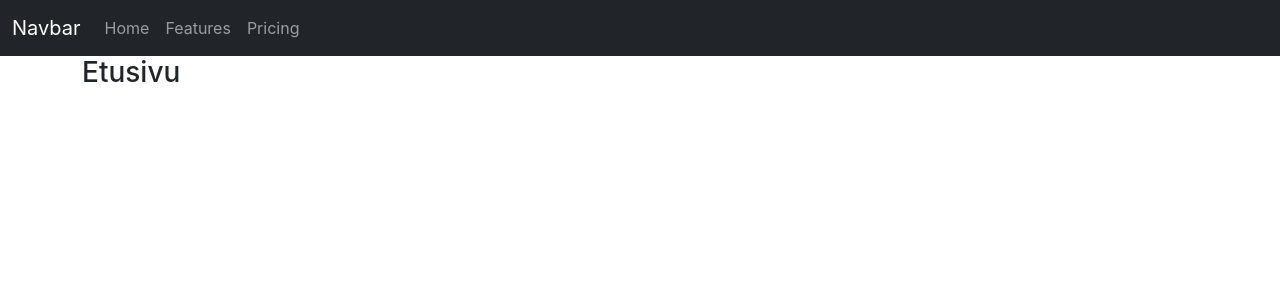
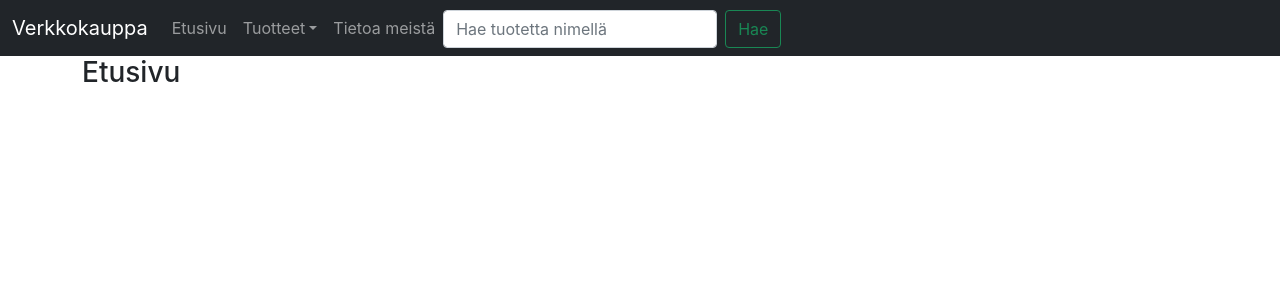
Before and after one commit to redcar312/VerkkopalveluR5, a React (Create React App) app in the folder verkkopalveluprojekti/: page / in a window 1280 px wide. Shown: the top 300 px of the page. Built offline with nearby package versions, Linux system fonts and the light colour scheme.

Commit message:
tyylittelyn aloitusta

```diff
--- a/verkkopalveluprojekti/src/NavBar.js
+++ b/verkkopalveluprojekti/src/NavBar.js
@@ -1,23 +1,73 @@
-import React from 'react';
-import {Link} from 'react-router-dom';
+import React from 'react'
+import { Link } from 'react-router-dom'
 
-export default function NavBar() {
-    return(
-  <nav className="navbar navbar-expand-lg navbar-dark bg-dark">
-    <div className="container-fluid">
-      <Link className="navbar-brand" to="/">Navbar</Link>
-      <button className="navbar-toggler" type="button" data-bs-toggle="collapse" data-bs-target="#navbarNavAltMarkup"
-        aria-controls="navbarNavAltMarkup" aria-expanded="false" aria-label="Toggle navigation">
-      <span className="navbar-toggler-icon"></span>
-      </button>
-      <div className="collapse navbar-collapse" id="navbarNavAltMarkup">
-        <div className="navbar-nav">
-          <Link className="nav-link" to="/">Home</Link>
-          <Link className="nav-link" to="/">Features</Link>
-          <Link className="nav-link" to="/">Pricing</Link>
+export default function NavBar () {
+  return (
+    <nav className='navbar navbar-expand-lg navbar-dark bg-dark'>
+      <div className='container-fluid'>
+        <Link className='navbar-brand' to='/'>
+          Verkkokauppa
+        </Link>
+        <button
+          className='navbar-toggler'
+          type='button'
+          data-bs-toggle='collapse'
+          data-bs-target='#navbarNavAltMarkup'
+          aria-controls='navbarNavAltMarkup'
+          aria-expanded='false'
+          aria-label='Toggle navigation'
+        >
+          <span className='navbar-toggler-icon'></span>
+        </button>
+        <div className='collapse navbar-collapse' id='navbarNavAltMarkup'>
+          <div className='navbar-nav'>
+            <Link className='nav-link' to='/'>
+              Etusivu
+            </Link>
+            <div className='nav-item dropdown'>
+              <Link
+                className='nav-link dropdown-toggle'
+                to='/'
+                id='navbarDropdownMenuLink'
+                role='button'
+                data-bs-toggle='dropdown'
+                aria-expanded='false'
+              >
+                Tuotteet
+              </Link>
+              <ul
+                className='dropdown-menu'
+                aria-labelledby='navbarDropdownMenuLink'
+              >
+                <li>
+                  <Link className='dropdown-item' to='/'>
+                    Tuoteryhmä 1
+                  </Link>
+                </li>
+                <li>
+                  <Link className='dropdown-item' to='/'>
+                    Tuoteryhmä 2
+                  </Link>
+                </li>
+                <li>
+                  <Link className='dropdown-item' to='/'>
+                    Tuoteryhmä 3
+                  </Link>
+                </li>
+              </ul>
+            </div>
+            <div>
+              <Link className='nav-link' to='/'>
+                Tietoa meistä
+              </Link>
+            </div>
+            <form className="d-flex align-self-end">
+              <input className="form-control me-2" type="search" placeholder="Hae tuotetta nimellä" aria-label="Search" />
+              <button className="btn btn-outline-success" type="submit">Hae</button>
+            </form>
+          </div>
         </div>
       </div>
-    </div>
-</nav>
-    );
+    </nav>
+  )
 }
```
